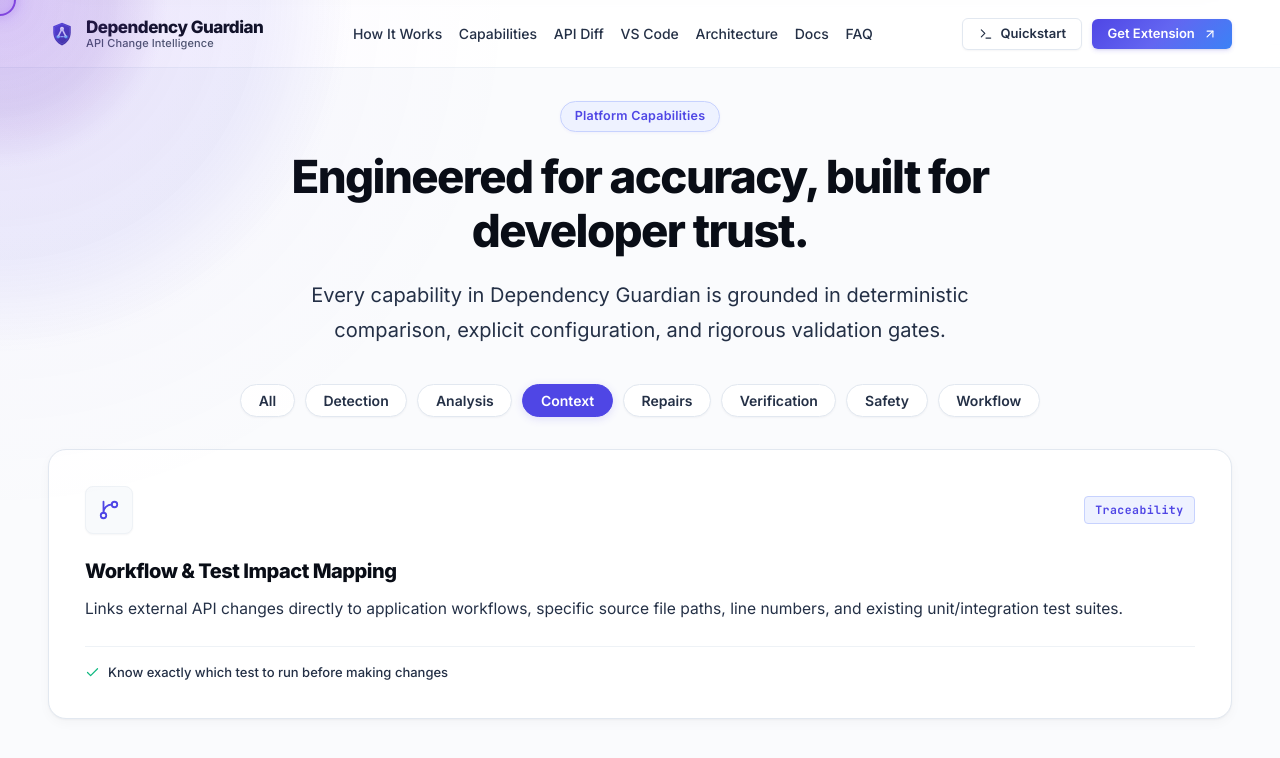
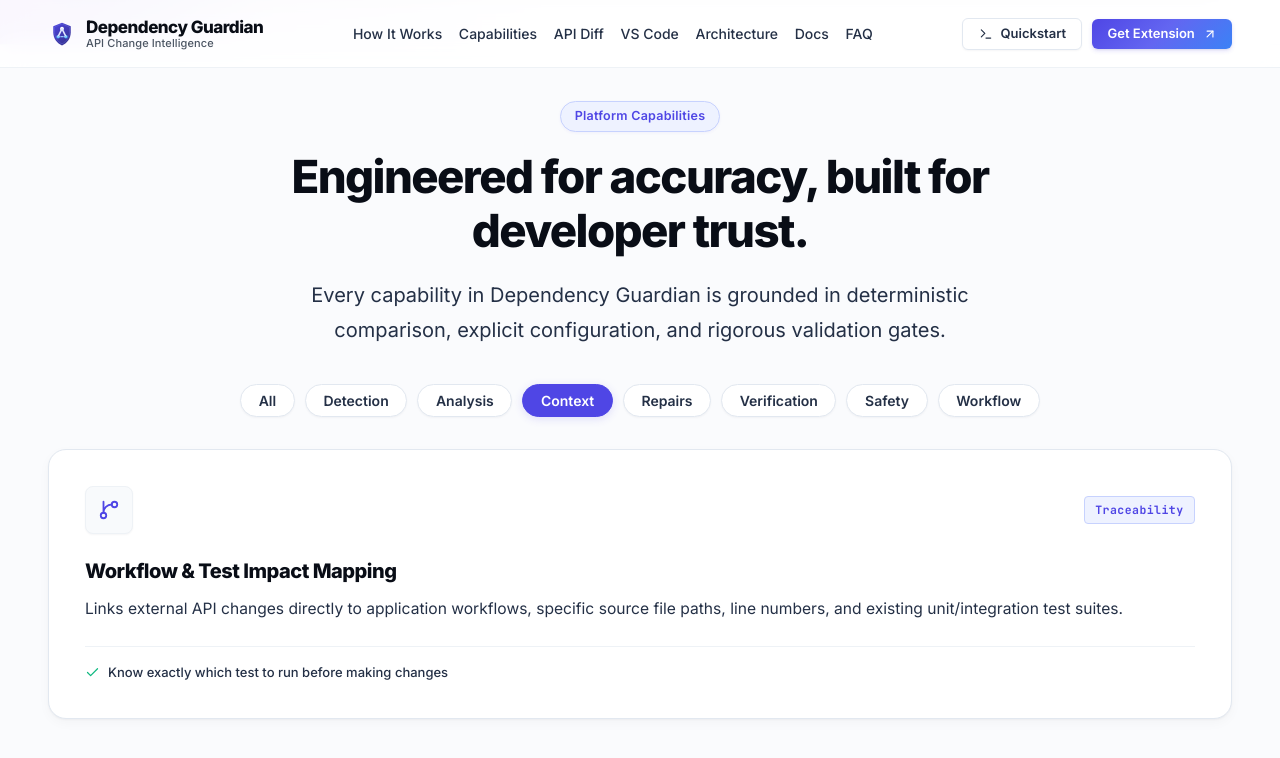
Before and after one commit to SujalMemane/APIWatchTowerWeb, a React (Vite) app: page / in a window 1280 px wide. Both pictures are taken after a click on the button "Context". Shown: the part 3621-4379 px from the top of the page. Built offline with nearby package versions, Linux system fonts and the light colour scheme.

Commit message:
fix(cursor): remove purple circle, render glow underneath content and project purple shadow below cards on hover

```diff
--- a/src/App.tsx
+++ b/src/App.tsx
@@ -35,7 +35,7 @@
       <Navbar onOpenQuickstart={handleOpenQuickstart} />
 
       {/* Main Content */}
-      <main id="main-content" style={{ flex: 1 }}>
+      <main id="main-content" style={{ flex: 1, position: 'relative', zIndex: 2 }}>
         {/* 1. Hero Section */}
         <HeroSection />
 
--- a/src/components/CursorSpotlight.tsx
+++ b/src/components/CursorSpotlight.tsx
@@ -1,43 +1,52 @@
 import React, { useEffect, useState } from 'react';
 
 export const CursorSpotlight: React.FC = () => {
-  const [pos, setPos] = useState({ x: -100, y: -100 });
-  const [smoothPos, setSmoothPos] = useState({ x: -100, y: -100 });
+  const [smoothPos, setSmoothPos] = useState({ x: -300, y: -300 });
   const [isVisible, setIsVisible] = useState(false);
-  const [isHovering, setIsHovering] = useState(false);
+  const [cardGlowStyle, setCardGlowStyle] = useState<React.CSSProperties | null>(null);
 
   useEffect(() => {
     let animationFrameId: number;
+    let targetX = -300;
+    let targetY = -300;
 
     const handleMouseMove = (e: MouseEvent) => {
-      setPos({ x: e.clientX, y: e.clientY });
+      targetX = e.clientX;
+      targetY = e.clientY;
       if (!isVisible) setIsVisible(true);
 
-      // Check if hovering over clickable/interactive elements
+      // Detect if hovering over a card or interactive component
       const target = e.target as HTMLElement | null;
-      if (target) {
-        const interactive = target.closest('a, button, input, select, textarea, [role="button"], .interactive, .btn, .feature-card, .telemetry-card');
-        setIsHovering(!!interactive);
+      const card = target?.closest('.feature-card, .telemetry-card, .workflow-detail-grid, button, a.btn, .btn, pre, .terminal-window');
+
+      if (card) {
+        const rect = card.getBoundingClientRect();
+        setCardGlowStyle({
+          left: `${rect.left + rect.width / 2}px`,
+          top: `${rect.top + rect.height / 2}px`,
+          width: `${rect.width + 36}px`,
+          height: `${rect.height + 36}px`,
+          opacity: 1
+        });
+      } else {
+        setCardGlowStyle(null);
       }
     };
 
     const handleMouseLeave = () => {
       setIsVisible(false);
+      setCardGlowStyle(null);
     };
 
     window.addEventListener('mousemove', handleMouseMove, { passive: true });
     document.addEventListener('mouseleave', handleMouseLeave);
 
-    // Smooth lerp animation loop for trailing ring and ambient spotlight
+    // Smooth lerp loop for the ambient spotlight
     const loop = () => {
-      setSmoothPos((prev) => {
-        const dx = pos.x - prev.x;
-        const dy = pos.y - prev.y;
-        return {
-          x: prev.x + dx * 0.18,
-          y: prev.y + dy * 0.18
-        };
-      });
+      setSmoothPos((prev) => ({
+        x: prev.x + (targetX - prev.x) * 0.16,
+        y: prev.y + (targetY - prev.y) * 0.16
+      }));
       animationFrameId = requestAnimationFrame(loop);
     };
     animationFrameId = requestAnimationFrame(loop);
@@ -47,7 +56,7 @@
       document.removeEventListener('mouseleave', handleMouseLeave);
       cancelAnimationFrame(animationFrameId);
     };
-  }, [pos, isVisible]);
+  }, [isVisible]);
 
   if (!isVisible) return null;
 
@@ -61,12 +70,12 @@
         right: 0,
         bottom: 0,
         pointerEvents: 'none',
-        zIndex: 99990,
+        zIndex: 1, // Rendered below #main-content (zIndex: 2) so text and cards stay crisp and un-obscured
         overflow: 'hidden'
       }}
       aria-hidden="true"
     >
-      {/* 1. Dark Purple Ambient Spotlight Glow across the entire website */}
+      {/* 1. Global Ambient Dark Purple Spotlight Glow behind content */}
       <div
         style={{
           position: 'fixed',
@@ -75,35 +84,29 @@
           width: '100vw',
           height: '100vh',
           background: `
-            radial-gradient(240px circle at ${smoothPos.x}px ${smoothPos.y}px, rgba(109, 40, 217, 0.16), rgba(91, 33, 182, 0.12) 45%, transparent 70%),
-            radial-gradient(520px circle at ${smoothPos.x}px ${smoothPos.y}px, rgba(124, 58, 237, 0.10), rgba(79, 70, 229, 0.07) 50%, transparent 68%),
-            radial-gradient(800px circle at ${smoothPos.x}px ${smoothPos.y}px, rgba(139, 92, 246, 0.05), transparent 65%)
+            radial-gradient(380px circle at ${smoothPos.x}px ${smoothPos.y}px, rgba(124, 58, 237, 0.20), rgba(99, 102, 241, 0.12) 40%, transparent 70%),
+            radial-gradient(780px circle at ${smoothPos.x}px ${smoothPos.y}px, rgba(109, 40, 217, 0.10), rgba(139, 92, 246, 0.05) 55%, transparent 70%)
           `,
-          mixBlendMode: 'multiply',
           pointerEvents: 'none',
-          zIndex: 99991,
-          transition: 'opacity 250ms ease'
+          transition: 'opacity 300ms ease'
         }}
       />
 
-      {/* 2. Sleek Dark Purple Trailing Cursor Ring (No inner black circle) */}
+      {/* 2. Interactive Underglow Shadow: Cast directly below hovered cards and components */}
+      {cardGlowStyle && (
         <div
           style={{
             position: 'fixed',
-          top: smoothPos.y,
-          left: smoothPos.x,
-          transform: `translate(-50%, -50%) scale(${isHovering ? 1.4 : 1})`,
-          width: '32px',
-          height: '32px',
-          borderRadius: '50%',
-          border: '2px solid rgba(109, 40, 217, 0.8)', // Elegant Dark Purple
-          backgroundColor: isHovering ? 'rgba(124, 58, 237, 0.22)' : 'rgba(109, 40, 217, 0.09)',
-          boxShadow: '0 0 16px rgba(124, 58, 237, 0.35), inset 0 0 8px rgba(139, 92, 246, 0.22)',
+            transform: 'translate(-50%, -50%)',
+            borderRadius: 'var(--radius-xl, 24px)',
+            background: 'radial-gradient(ellipse at center, rgba(124, 58, 237, 0.35) 0%, rgba(99, 102, 241, 0.20) 50%, transparent 75%)',
+            filter: 'blur(22px)',
             pointerEvents: 'none',
-          zIndex: 99998,
-          transition: 'transform 180ms cubic-bezier(0.2, 0.9, 0.3, 1), background-color 150ms ease, border-color 150ms ease, width 150ms ease, height 150ms ease'
+            transition: 'all 180ms ease-out',
+            ...cardGlowStyle
           }}
         />
+      )}
     </div>
   );
 };
--- a/src/styles/index.css
+++ b/src/styles/index.css
@@ -421,7 +421,7 @@
 
 .feature-card:hover {
   border-color: var(--color-brand-border);
-  box-shadow: 0 20px 35px -8px rgba(15, 23, 42, 0.08), 0 0 0 1px var(--color-brand-border);
+  box-shadow: 0 20px 45px -10px rgba(124, 58, 237, 0.25), 0 0 35px rgba(99, 102, 241, 0.16), 0 0 0 1px var(--color-brand-border);
   transform: translateY(-3px);
 }
 
@@ -481,7 +481,7 @@
 .telemetry-card:hover {
   transform: translateY(-2px);
   border-color: var(--color-brand-border);
-  box-shadow: 0 12px 24px -6px rgba(79, 70, 229, 0.1), 0 0 0 1px var(--color-brand-border);
+  box-shadow: 0 16px 32px -6px rgba(124, 58, 237, 0.22), 0 0 25px rgba(99, 102, 241, 0.16), 0 0 0 1px var(--color-brand-border);
 }
 
 .telemetry-card:hover::before {
```
Lines whose indentation alone changed are shown as unchanged.
